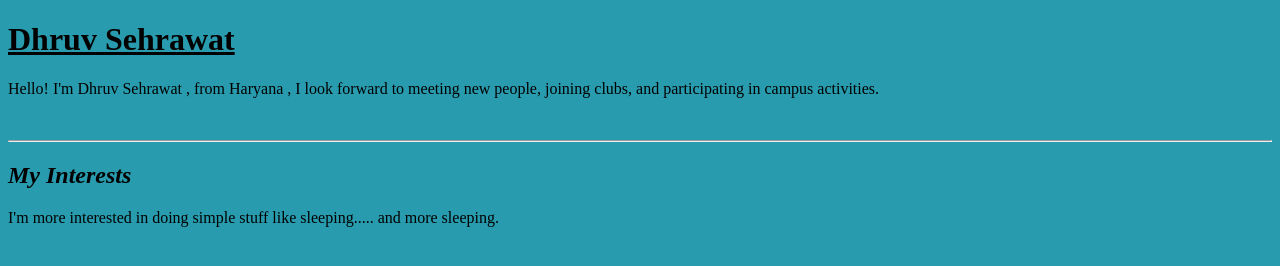
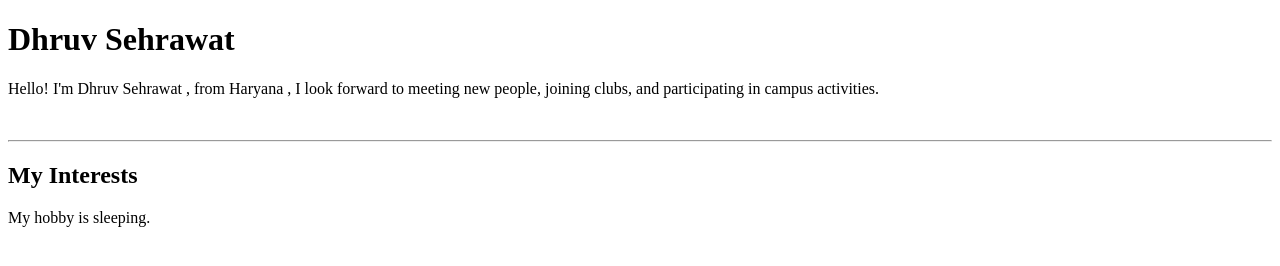
Before and after one commit to DhruvSehrawat-KRMU/WEB-DEV---1-Lab, a plain HTML site: page Lab/index.html in a window 1280 px wide. Drawn offline with Linux system fonts and the light colour scheme.

Commit message:
index.html

```diff
--- a/Lab/index.html
+++ b/Lab/index.html
@@ -1,16 +1,16 @@
 <!-- #MY SHORT BIO -->
+
 <!DOCTYPE html>
 <html>
 <head>
     <title>My Short Bio</title>
 </head>
-<body style="background-color:rgb(40, 156, 174);">
-<h1><u>Dhruv Sehrawat</u></h1>
+<h1>Dhruv Sehrawat</h1>
 <p>Hello! I'm Dhruv Sehrawat , from Haryana , I look forward to meeting new people, joining clubs, and participating in campus activities. </p>
 <br>
 <hr>
-<h2><em>My Interests</em></h2>
-<p> I'm more interested in doing simple stuff like sleeping..... and more sleeping.</p>
+<h2>My Interests</h2>
+<p> My hobby is sleeping.</p>
 <br>
 </body>
 </html>
```
